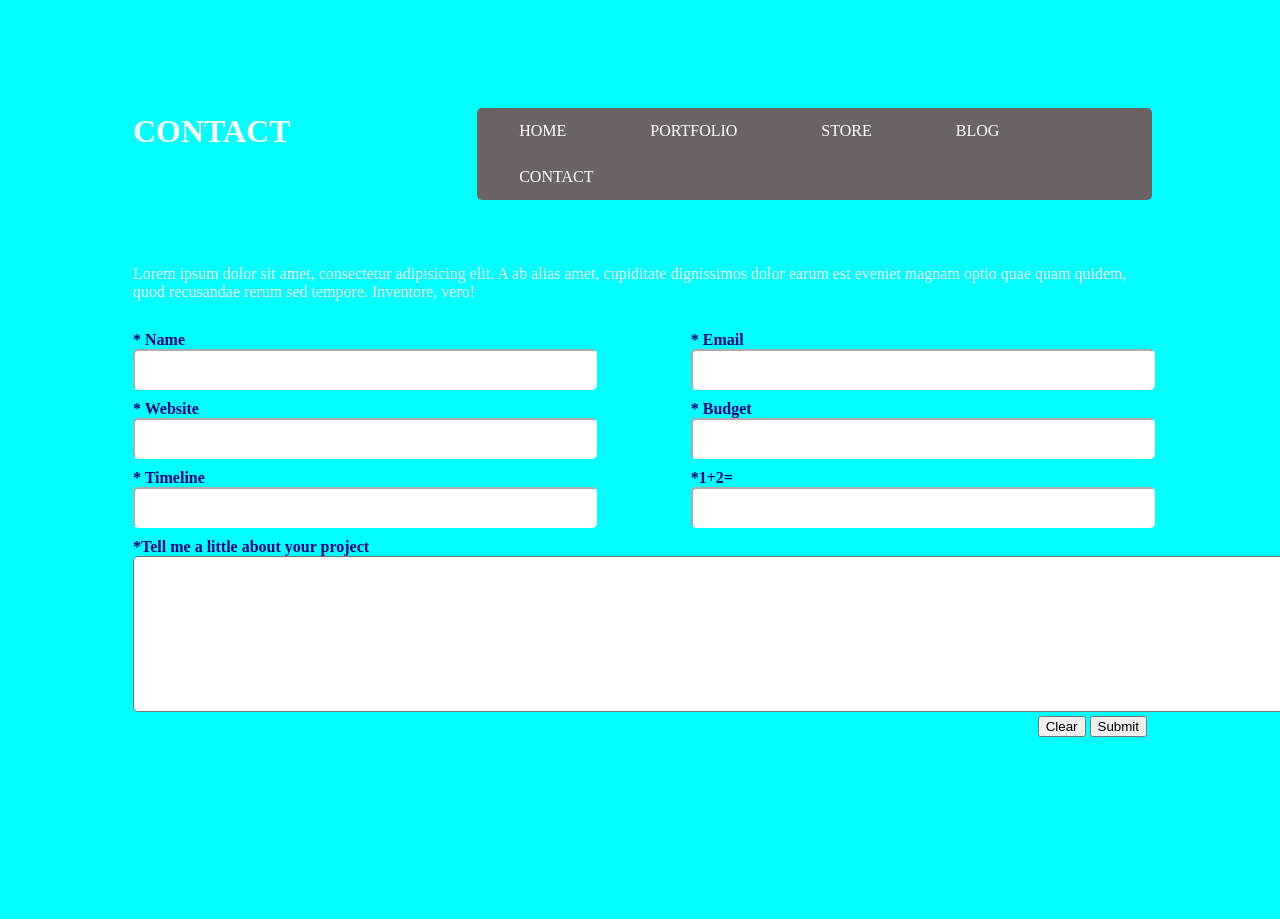
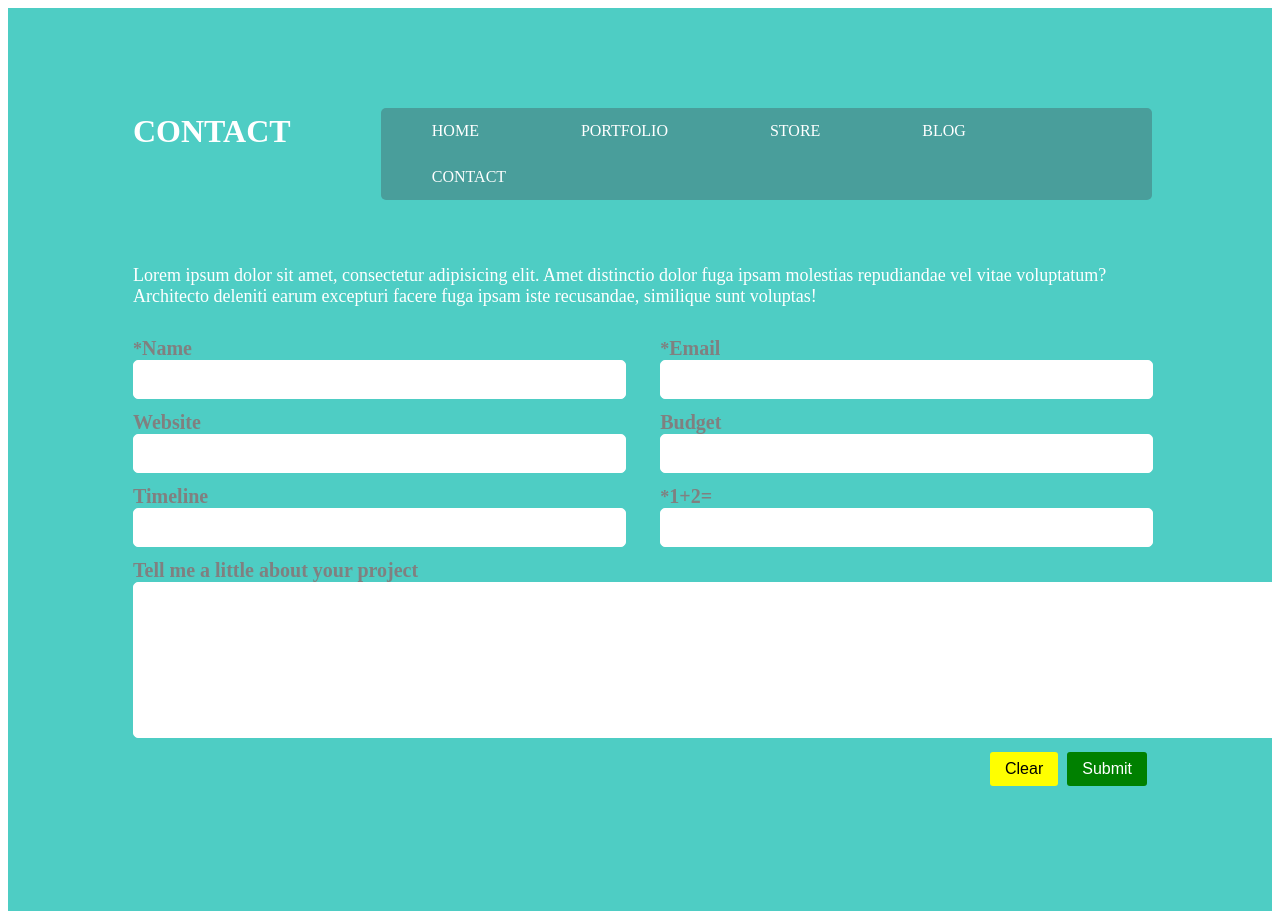
Before and after one commit to Developers-In/internal-training, a plain HTML site: page Christo/Example 03/index.html in a window 1280 px wide. Shown: the top 919 px of the page. Before the commit the page ends 870 px from the top, so only its background shows below. Drawn offline with Linux system fonts and the light colour scheme.

```diff
--- a/Christo/Example 01/asset/css/index.css
+++ b/Christo/Example 01/asset/css/main.css
@@ -1,3 +1,8 @@
+.container {
+    border: 1px solid black;
+    padding: 20px 15px 10px 15px;
+}
+
 .header {
     border: 1px solid black;
     height: 50px;
@@ -5,7 +10,7 @@
 
 .sub-header {
     border: 1px solid black;
-    margin-top: 10px;
+    margin: 10px 0 10px 0;
     height: 200px;
 }
 
@@ -15,27 +20,27 @@
 
 .content-1 {
     border: 1px solid black;
-    margin: 10px 10px 10px 0px;
+    margin: 10px 10px 10px 0;
     height: 250px;
     width: 33%;
 }
 
 .content-2 {
     border: 1px solid black;
-    margin-top: 10px;
+    margin: 10px 0 0 0;
     height: 250px;
     width: 33%;
 }
 
 .content-3 {
     border: 1px solid black;
-    margin: 10px 0px 10px 10px;
+    margin: 10px 0 10px 10px;
     height: 250px;
     width: 33%;
 }
 
 .footer {
     border: 1px solid black;
-    margin-top: 10px;
+    margin: 10px 0 0 0;
     height: 100px;
 }
--- a/Christo/Example 03/asset/css/index.css
+++ /dev/null
@@ -1,110 +0,0 @@
-body {
-    background-color: aqua;
-    font-family: "Times New Roman";
-    color: white;
-}
-
-.container {
-    padding: 100px 120px;
-}
-
-.row {
-    margin-bottom: 20px;
-}
-
-#topBar {
-    display: flex
-}
-
-#leftCol {
-    width: 30%;
-    padding: 5px;
-}
-
-#formTitle {
-    margin: 0px;
-    text-align: left;
-    font-weight: bold;
-}
-
-#rightCol {
-    width: 70%;
-    margin-left: 50px;
-    display: flex;
-    justify-content: space-between;
-    background-color: rgba(108, 100, 100);
-    border-radius: 5px;
-}
-
-#navBar {
-    margin: 0;
-    padding: 0;
-    list-style-type: none;
-    overflow: hidden;
-}
-
-#navBar li {
-    float: left;
-}
-
-li a {
-    margin: 0 26px;
-    padding: 14px 16px;
-
-    display: block;
-
-    text-align: center;
-    text-decoration: none;
-    color: white;
-}
-
-li a:hover {
-    background-color: rgb(196, 189, 188);
-}
-
-#descriptionBar {
-    margin-top: 60px;
-}
-
-#descriptionCol {
-    padding: 5px;
-}
-
-p {
-    margin: 0;
-}
-
-form {
-    padding: 5px;
-}
-
-.formRow {
-    margin-bottom: 10px;
-    display: flex;
-    justify-content: space-between;
-}
-
-.formCol {
-    width: 45%;
-}
-
-label {
-    color: navy;
-    font-weight: bold;
-}
-
-.formCol input {
-    width: 100%;
-    height: 35px;
-    border-radius: 5px;
-    border-color: white;
-}
-
-.required {
-    display: inline;
-    color: navy;
-}
-
-#commentArea {
-    border-radius: 5px;
-}
--- /dev/null
+++ b/Christo/Example 03/asset/css/main.css
@@ -0,0 +1,144 @@
+body {
+    font-family: "Times New Roman", Times, serif;
+    color: white;
+}
+
+.container {
+    background-color: #4ecdc4;
+    padding: 100px 120px;
+}
+
+.row {
+    margin-bottom: 20px;
+}
+
+#topBar {
+    display: flex
+}
+
+#leftCol {
+    width: 20%;
+    padding: 5px;
+}
+
+#formTitle {
+    margin: 0;
+    text-align: left;
+    font-weight: bold;
+}
+
+#rightCol {
+    width: 80%;
+    margin-left: 50px;
+    display: flex;
+    justify-content: space-between;
+    background-color: rgba(60, 50, 60,0.3);
+    border-radius: 5px;
+}
+
+#navBar {
+    margin: 0;
+    padding: 0;
+    list-style-type: none;
+    overflow: hidden;
+}
+
+#navBar li {
+    float: left;
+}
+
+li a {
+    display: block;
+    color: white;
+    margin: 0 35px;
+    padding: 14px 16px;
+    text-align: center;
+    text-decoration: none;
+}
+
+li a:hover {
+    background-color: rgb(196, 189, 188);
+}
+
+#descriptionBar {
+    margin-top: 60px;
+}
+
+#descriptionCol {
+    padding: 5px;
+}
+
+div span {
+    font-size: 18px;
+}
+
+form {
+    padding: 5px;
+}
+
+.formRow {
+    margin-bottom: 12px;
+    display: flex;
+    justify-content: space-between;
+}
+
+.formCol {
+    width: 48%;
+}
+
+label {
+    color: gray;
+    font-weight: bold;
+    font-size: 20px;
+}
+
+.formCol input {
+    width: 100%;
+    height: 35px;
+    border-radius: 5px;
+    border: none;
+    outline: none;
+}
+
+.required {
+    display: inline;
+    color: grey;
+}
+
+#txtCommentsArea {
+    border-radius: 5px;
+    border: none;
+    outline: none;
+}
+
+#buttonContainer {
+    text-align: right;
+    padding-top: 10px;
+}
+
+#btnReset {
+    background-color: yellow;
+    border-radius: 3px;
+    color: black;
+    padding: 8px 15px;
+    margin-right: 5px;
+    text-align: center;
+    text-decoration: none;
+    outline: none;
+    border: none;
+    display: inline-block;
+    font-size: 16px;
+}
+
+#btnSubmit {
+    background-color: green;
+    border-radius: 3px;
+    color: white;
+    padding: 8px 15px;
+    text-align: center;
+    text-decoration: none;
+    outline: none;
+    border: none;
+    display: inline-block;
+    font-size: 16px;
+}
--- /dev/null
+++ b/Christo/Example 03/asset/js/script.js
@@ -0,0 +1,49 @@
+window.addEventListener("load", initialize);
+
+function initialize() {
+    btnReset.addEventListener("click", btnResetMC);
+
+    valid = "2px solid green";
+    invalid = "2px solid red";
+    initial = "1px solid white";
+
+    loadForm();
+}
+
+function loadForm() {
+    txtName.value = "";
+    txtEmail.value = "";
+    txtWebsite.value = "";
+    txtBudget.value = "";
+    txtTimeline.value = "";
+    txtNumField.value = "";
+    txtCommentsArea.value = "";
+
+    setStyle(initial);
+}
+
+function setStyle(style) {
+    txtName.style.border = style;
+    txtEmail.style.border = style;
+    txtWebsite.style.border = style;
+    txtBudget.style.border = style;
+    txtTimeline.style.border = style;
+    txtNumField.style.border = style;
+    txtCommentsArea.style.border = style;
+}
+
+function keyUpValidation(fieldId, pattern) {
+    var string = fieldId.value;
+    var ptrn = new RegExp(pattern);
+    var result = ptrn.test(string);
+
+    if (result) {
+        fieldId.style.border = valid;
+    } else {
+        fieldId.style.border = invalid;
+    }
+}
+
+function btnResetMC() {
+    loadForm();
+}
--- a/Christo/Example 03/index.html
+++ b/Christo/Example 03/index.html
@@ -3,8 +3,10 @@
 <head>
     <meta charset="UTF-8">
     <title>Example 03</title>
-    <link rel="stylesheet" href="asset/css/index.css">
+    <link rel="stylesheet" href="asset/css/main.css">
+    <script src="asset/js/script.js"></script>
 </head>
+
 <body>
     <div class="container">
         <div id="topBar" class="row">
@@ -33,8 +35,9 @@
         </div>
         <div id="descriptionBar" class="row">
             <div id="descriptionCol">
-            <span>Lorem ipsum dolor sit amet, consectetur adipisicing elit. A ab alias amet, cupiditate dignissimos dolor
-                earum est eveniet magnam optio quae quam quidem, quod recusandae rerum sed tempore. Inventore, vero!</span>
+                <span>Lorem ipsum dolor sit amet, consectetur adipisicing elit. Amet distinctio dolor fuga ipsam molestias repudiandae
+                    vel vitae voluptatum? Architecto deleniti earum excepturi facere fuga ipsam iste recusandae, similique sunt voluptas!
+                </span>
             </div>
         </div>
         <div id="formContainer" class="row">
@@ -42,47 +45,46 @@
                 <form action="">
                     <div class="formRow">
                         <div class="formCol">
-                        <label for="name"><span class="required">*</span> Name</label>
-                        <input type="text" id="name">
+                            <label for="txtName"><span class="required">*</span>Name</label>
+                            <input type="text" id="txtName" onkeyup="keyUpValidation(txtName,'^[A-Z][a-zA-Z]{3,}(?: [A-Z][a-zA-Z]*){0,9}$')"/>
                         </div>
                         <div class="formCol">
-                        <label for="email"><span class="required">*</span> Email</label>
-                        <input type="email" id="email">
+                            <label for="txtEmail"><span class="required">*</span>Email</label>
+                            <input type="email" id="txtEmail" onkeyup="keyUpValidation(txtEmail,'^[a-zA-Z0-9_!#$%&\'*+/=?`{|}~^.-]+@[a-zA-Z0-9.-]+$')"/>
                         </div>
                     </div>
 
                     <div class="formRow">
                         <div class="formCol">
-                        <label for="website"><span class="required">*</span> Website</label>
-                        <input type="text" id="website">
+                            <label for="txtWebsite">Website</label>
+                            <input type="text" id="txtWebsite" onkeyup="keyUpValidation(txtWebsite,'^[a-zA-Z0-9\\-\\.]+\\.(com|org|net|mil|edu|COM|ORG|NET|MIL|EDU)$')"/>
                         </div>
                         <div class="formCol">
-                        <label for="budget"><span class="required">*</span> Budget</label>
-                        <input type="text" id="budget">
+                            <label for="txtBudget">Budget</label>
+                            <input type="text" id="txtBudget" onkeyup="keyUpValidation(txtBudget,'^(\\d*([.,](?=\\d{3}))?\\d+)+(\\.\\d{2})?$')">
                         </div>
                     </div>
 
                     <div class="formRow">
                         <div class="formCol">
-                        <label for="timeline"><span class="required">*</span> Timeline</label>
-                        <input type="text" id="timeline">
+                            <label for="txtTimeline">Timeline</label>
+                            <input type="text" id="txtTimeline" onkeyup="keyUpValidation(txtTimeline,'^(2[0-3]|[01]?[0-9]):([0-5]?[0-9])$')"/>
                         </div>
                         <div class="formCol">
-                        <label for="numField"><span class="required">*</span>1+2=</label>
-                        <input type="text" id="numField">
+                            <label for="txtNumField"><span class="required">*</span>1+2=</label>
+                            <input type="text" id="txtNumField" onkeyup="keyUpValidation(txtNumField,'^(\\d*([.,](?=\\d{3}))?\\d+)+(\\.\\d{2})?$')"/>
                         </div>
                     </div>
 
                     <div>
-                    <label for="commentArea"><span class="required">*</span>Tell me a little about your project</label>
-                    <textarea name="" id="commentArea" cols="153" rows="10"></textarea>
+                        <label for="txtCommentsArea">Tell me a little about your project</label>
+                        <textarea name="" id="txtCommentsArea" cols="152" rows="10" onkeyup="keyUpValidation(txtCommentsArea,'^.*$')"></textarea>
                     </div>
 
-                <div id="buttonContainer" style="text-align: right">
-                    <button type="reset" class="btnReset">Clear</button>
-                    <button type="submit" class="btnSubmit">Submit</button>
+                    <div id="buttonContainer">
+                        <button type="reset" id="btnReset">Clear</button>
+                        <button type="submit" id="btnSubmit">Submit</button>
                     </div>
-
                 </form>
             </div>
         </div>
```
Also changed, not shown: Christo/Example 01/index.html (+3 -1 lines), Christo/Example 02/asset/css/main.css (renamed from Christo/Example 02/asset/css/index.css, +5 -2 lines), Christo/Example 02/index.html (+22 -9 lines). Lines whose indentation alone changed are shown as unchanged.
